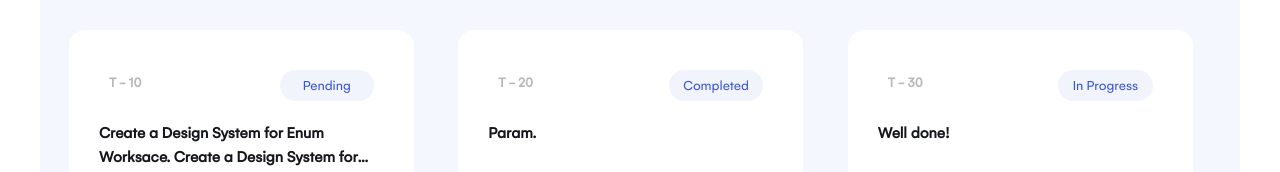
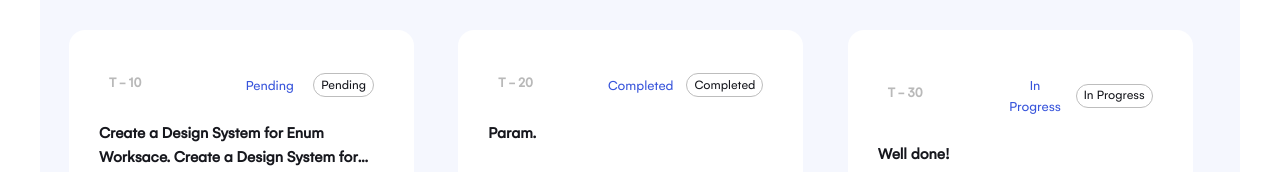
Before and after one commit to SkillBrainFrontend/Semicolon-Task-Manager-Andromeda, a React (Create React App) app: page /test in a window 1280 px wide. Shown: the part 3752-3924 px from the top of the page. Built offline with nearby package versions, Linux system fonts and the light colour scheme.

Commit message:
Nu reusesc sa implementez chip-ul...

```diff
--- /dev/null
+++ b/src/components/shared/badge/Badge.css
@@ -0,0 +1,25 @@
+
+.grey {
+  background-color: #f2f2f2;
+  color: #808080;
+}
+
+.black {
+  background-color: #e2e2e2;
+  color: #16171d;
+}
+
+.blue {
+  background-color: #f2f4fd;
+  color: #3754db;
+}
+
+.orange {
+  background-color: #fffdf5;
+  color: #df9a00;
+}
+
+.green {
+  background-color: #f0fff9;
+  color: #00c271;
+}
--- /dev/null
+++ b/src/components/shared/badge/Badge.jsx
@@ -0,0 +1,16 @@
+import React from "react";
+
+import "./Badge.css";
+
+const BADGE_COLORS = ["grey", "black", "blue", "orange", "black", "green"];
+
+function Badge(label, extraColor) {
+	const badgeColor = BADGE_COLORS.includes(extraColor) ? extraColor : "grey";
+	return (
+		<div className={`${badgeColor}`}>
+			<p>{label}</p>
+		</div>
+	);
+}
+
+export default Badge;
--- a/src/components/task-card/TaskCard.jsx
+++ b/src/components/task-card/TaskCard.jsx
@@ -5,15 +5,31 @@ import {
 	Box,
 	CardActions,
 	CardContent,
+	Chip,
 	Tooltip,
 	Typography,
 } from "@mui/material";
 
 import { Card } from "../shared";
+import Badge from "../shared/badge/Badge";
 
 import Vector from "./Vector.png";
 
 function TaskCard({ id, name, status }) {
+	const getBadgeStyle = () => {
+		switch (status) {
+			case "Todo":
+				return "grey";
+			case "In Progress":
+				return "blue";
+			case "Completed":
+				return "green";
+			case "Pending":
+				return "orange";
+			default:
+				return "grey";
+		}
+	};
 	return (
 		<Box
 			sx={{
@@ -39,8 +55,9 @@ function TaskCard({ id, name, status }) {
 						>
 							{id}
 						</Typography>
+
 						<Typography
-							backgroundColor="background.ghost-white"
+							backgroundColor="background.ghostwhite"
 							borderRadius={12}
 							color="primary.main"
 							fontSize={14}
@@ -51,6 +68,12 @@ function TaskCard({ id, name, status }) {
 						>
 							{status}
 						</Typography>
+						<Chip
+							extraColor={getBadgeStyle()}
+							label={status}
+							size="small"
+							variant="outlined"
+						/>
 					</CardActions>
 
 					<Tooltip
@@ -99,4 +122,9 @@ TaskCard.propTypes = {
 	id: PropTypes.string,
 	name: PropTypes.string,
 	status: PropTypes.string,
+	label: PropTypes.string,
+	extraColor: PropTypes.string,
 };
+
+// <Chip label="Text de afisat" size="small" variant="outlined" extraColor={getBadgeStyle()} />
+//  <Badge label={props.status} color={getBadgeStyle()} />
--- a/src/theme.js
+++ b/src/theme.js
@@ -56,7 +56,7 @@ const theme = createTheme({
 			surface: "#F5F7FE",
 			paper: "#FFFFFF",
 			default: "#FFFFFF",
-			"ghost-white": "#F2F4FD;",
+			ghostWhite: "#F2F4FD;",
 		},
 	},
 	typography: {
```
